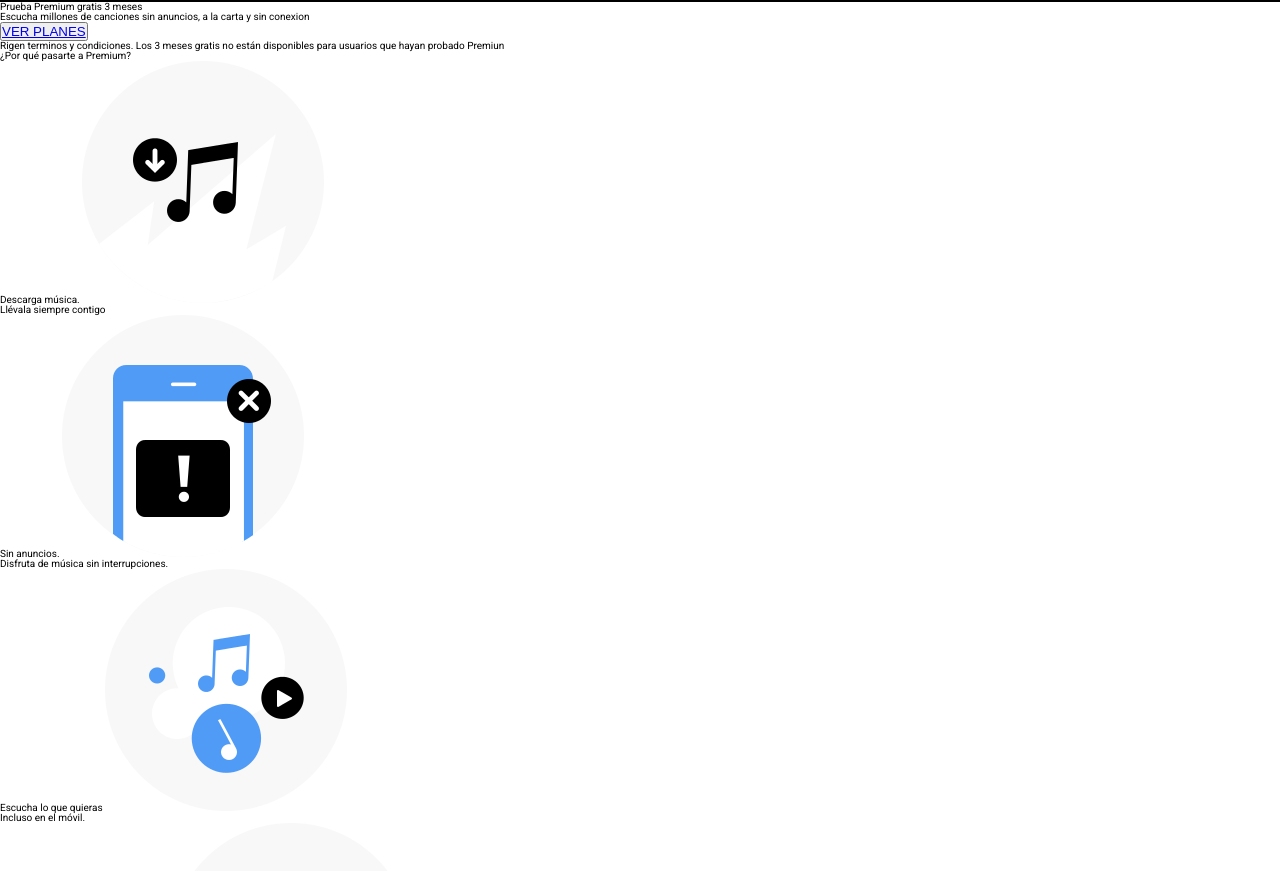
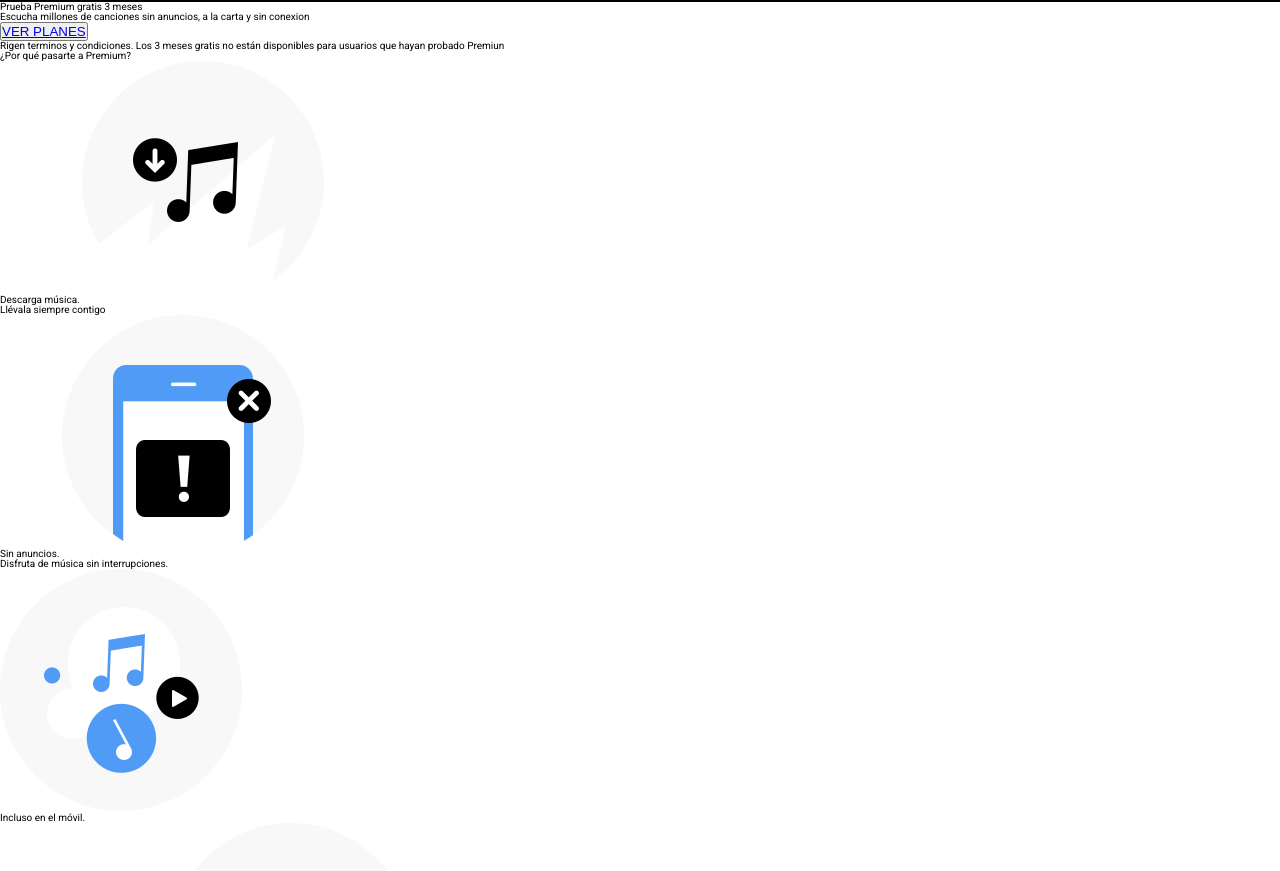
Before and after one commit to Adalab/promo-a-module-1-pair-2-spotify, a plain HTML site: page index.html in a window 1280 px wide. Shown: the part 48-919 px from the top of the page. Drawn offline with Linux system fonts and the light colour scheme.

Commit message:
eliminar item

```diff
--- a/index.html
+++ b/index.html
@@ -43,7 +43,7 @@
                 <img src="./pics/benefit-2.png" alt="Móvil">
                 <p>Disfruta de música sin interrupciones.</p>
             </div>
-            <div class="item">Escucha lo que quieras
+            <div class="item">
                 <img src="./pics/benefit-3.png" alt="Play">
                 <p>Incluso en el móvil.</p>
             </div>
```
Also changed, not shown: 1 other file.
